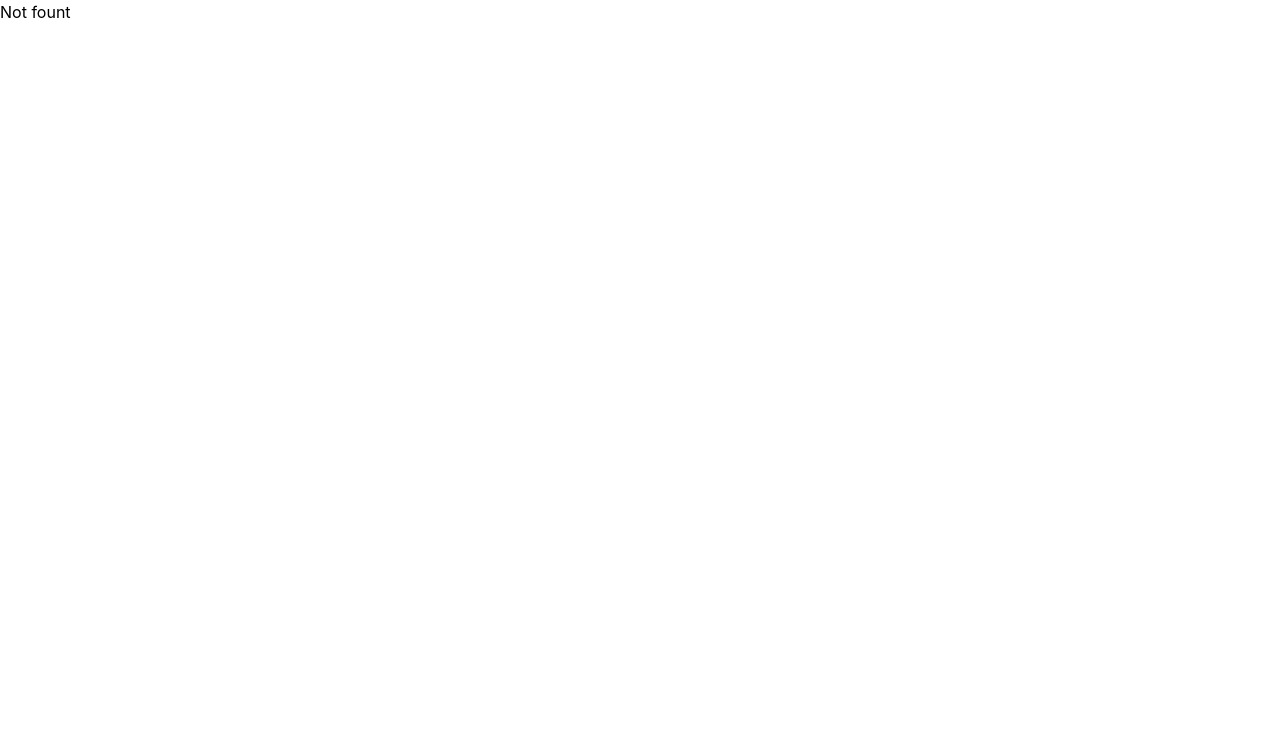
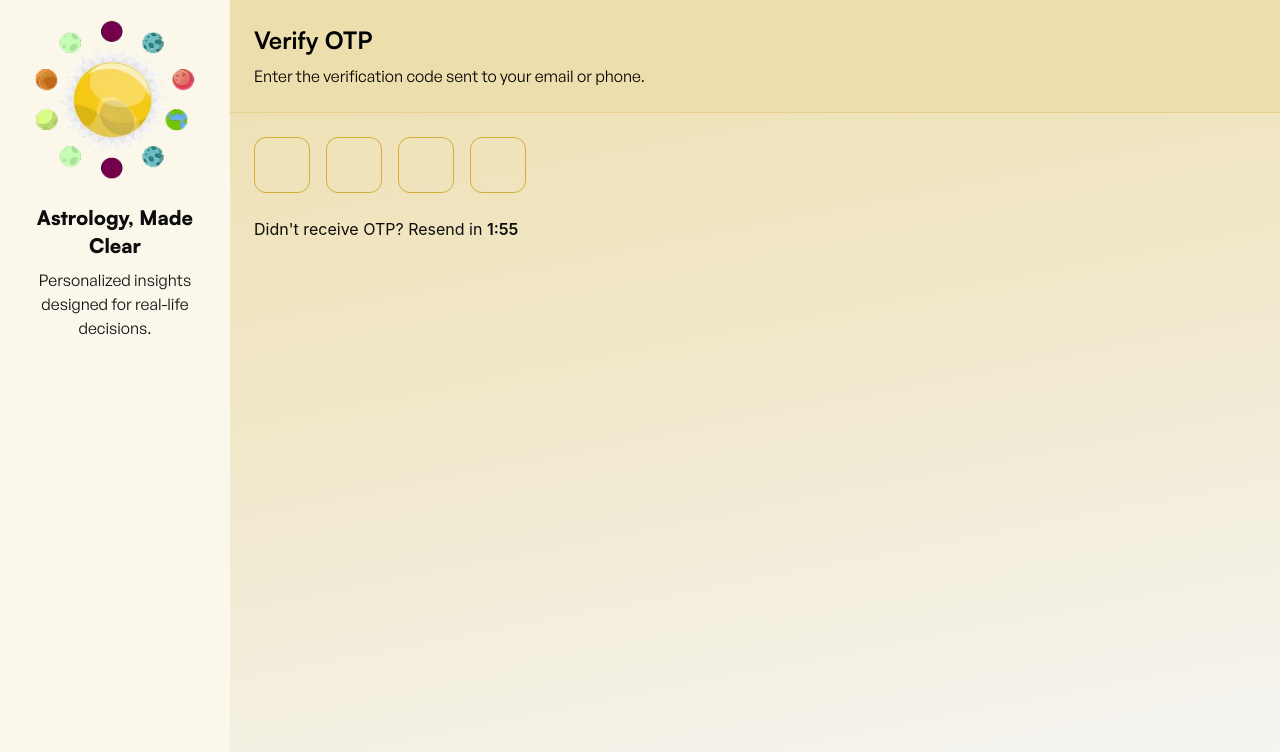
Before and after one commit to neon-lab-dev/Astrotitan-Web-Client, a React (Vite) app: page /auth/verify-otp in a window 1280 px wide. Shown: the top 752 px of the page. Built offline with nearby package versions, Linux system fonts and the light colour scheme.

Commit message:
Completed otp page ui

```diff
--- a/src/components/AuthHeader/AuthHeader.tsx
+++ b/src/components/AuthHeader/AuthHeader.tsx
@@ -20,7 +20,7 @@ const AuthHeader = () => {
       description: "Log in to continue accessing your personalized dashboard.",
     },
 
-    "/auth/otp": {
+    "/auth/verify-otp": {
       heading: "Verify OTP",
       description: "Enter the verification code sent to your email or phone.",
     },
--- /dev/null
+++ b/src/pages/AuthPages/VerifyOtp/VerifyOtp.tsx
@@ -0,0 +1,248 @@
+/* eslint-disable react-hooks/set-state-in-effect */
+import { useEffect, useRef, useState } from "react";
+import { useForm } from "react-hook-form";
+import Button from "../../../components/Reusable/Button/Button";
+import { ICONS } from "../../../assets";
+// import { useDispatch } from "react-redux";
+// import { useNavigate } from "react-router-dom";
+
+// import {
+//   useVerifyOtpMutation,
+//   useResendOtpMutation,
+//   useVerifyResetPasswordOtpMutation,
+// } from "../../../redux/features/auth/authApi";
+
+type TFormData = {
+  email: string;
+  otp: string;
+};
+
+const VerifyOtp = () => {
+  // API Integrations
+  // const [verifyOtp] = useVerifyOtpMutation();
+  // const [resendOtp, { isLoading: isResendOtpLoading }] =
+  //   useResendOtpMutation();
+  // const [verifyResetPasswordOtp] =
+  //   useVerifyResetPasswordOtpMutation();
+
+  // Navigation & Redux
+  // const navigate = useNavigate();
+  // const dispatch = useDispatch();
+
+  const {
+    handleSubmit,
+    formState: { errors, isSubmitting },
+    setValue,
+    trigger,
+    setError,
+    clearErrors,
+  } = useForm<TFormData>();
+
+  const [email, setEmail] = useState<string | null>(null);
+  const [phoneNumber, setPhoneNumber] = useState<string | null>(null);
+  console.log(email);
+  console.log(phoneNumber);
+
+  const [otpValues, setOtpValues] = useState(["", "", "", ""]);
+
+  const inputRefs = useRef<(HTMLInputElement | null)[]>([]);
+
+  const [timeLeft, setTimeLeft] = useState<number>(120);
+  const [canResend, setCanResend] = useState(false);
+
+  useEffect(() => {
+    const email = localStorage.getItem("signupEmail");
+    const phoneNumber = localStorage.getItem("forgetPasswordPhNo");
+
+    setEmail(email);
+    setPhoneNumber(phoneNumber);
+  }, []);
+
+  useEffect(() => {
+    if (timeLeft <= 0) {
+      setCanResend(true);
+      return;
+    }
+
+    const timer = setInterval(() => {
+      setTimeLeft((prev) => prev - 1);
+    }, 1000);
+
+    return () => clearInterval(timer);
+  }, [timeLeft]);
+
+  const handleChange = (
+    e: React.ChangeEvent<HTMLInputElement>,
+    idx: number,
+  ) => {
+    const val = e.target.value;
+
+    if (!/^\d?$/.test(val)) return;
+
+    const newOtpValues = [...otpValues];
+
+    newOtpValues[idx] = val;
+
+    setOtpValues(newOtpValues);
+
+    setValue("otp", newOtpValues.join(""));
+
+    // Clear OTP error once user starts typing again
+    clearErrors("otp");
+
+    trigger("otp");
+
+    if (val && idx < inputRefs.current.length - 1) {
+      inputRefs.current[idx + 1]?.focus();
+    }
+
+    // Auto submit when all digits are filled
+    if (newOtpValues.every((digit) => digit !== "")) {
+      handleSubmit(handleVerifyOtp)();
+    }
+  };
+
+  const handleKeyDown = (
+    e: React.KeyboardEvent<HTMLInputElement>,
+    idx: number,
+  ) => {
+    if (e.key === "Backspace" && otpValues[idx] === "" && idx > 0) {
+      inputRefs.current[idx - 1]?.focus();
+    }
+  };
+
+  const handleVerifyOtp = async (data: TFormData) => {
+    console.log("OTP Submitted:", data);
+
+    try {
+      // API Payload
+      // const payload = {
+      //   phoneNumber,
+      //   otp: data.otp,
+      // };
+      // API Call
+      // const response = await verifyResetPasswordOtp(payload).unwrap();
+      // Success Handling
+      // if (response?.success) {
+      //   navigate("/reset-password", {
+      //     state: { navigateFrom: "verify-otp" },
+      //   });
+      // }
+    } catch (err) {
+      console.error("OTP verification failed:", err);
+
+      setError("otp", {
+        type: "manual",
+        message: "Invalid OTP. Please try again.",
+      });
+    }
+  };
+
+  const handleResend = async () => {
+    setOtpValues(["", "", "", ""]);
+
+    try {
+      // API Payload
+      // const payload = {
+      //   phoneNumber,
+      // };
+
+      // API Call
+      // const res = await resendOtp(payload);
+
+      // Success Handling
+      // if (res?.data?.success) {
+      //   setTimeLeft(120);
+      //   setCanResend(false);
+      // }
+
+      // Temporary UI Reset
+      setTimeLeft(120);
+      setCanResend(false);
+    } catch (err) {
+      console.error("Resend OTP failed:", err);
+    }
+  };
+
+  const formatTime = (seconds: number) => {
+    const m = Math.floor(seconds / 60);
+
+    const s = seconds % 60;
+
+    return `${m}:${s.toString().padStart(2, "0")}`;
+  };
+
+  return (
+    <form
+      onSubmit={handleSubmit(handleVerifyOtp)}
+      className="flex flex-col gap-6 font-Nunito"
+    >
+      {/* OTP Error */}
+      {/* {errors?.otp && (
+          <p className="text-red-500 text-sm">
+            {errors?.otp?.message}
+          </p>
+        )} */}
+
+      {/* OTP Inputs */}
+      <div className="flex items-center gap-5 md:gap-8">
+        <div className="flex gap-2 md:gap-4 justify-center">
+          {otpValues.map((digit, idx) => (
+            <input
+              key={idx}
+              type="text"
+              inputMode="numeric"
+              maxLength={1}
+              autoComplete="one-time-code"
+              value={digit}
+              onChange={(e) => handleChange(e, idx)}
+              onKeyDown={(e) => handleKeyDown(e, idx)}
+              ref={(el: HTMLInputElement | null) => {
+                inputRefs.current[idx] = el;
+              }}
+              className={`size-10 md:size-14 2xl:size-17 text-center text-xl rounded-lg lg:rounded-xl border transition-colors focus:outline-none ${
+                digit && !errors.otp && !isSubmitting
+                  ? "border-primary-5 text-primary-5 focus:border-primary-5"
+                  : isSubmitting
+                    ? "border-primary-5 opacity-40 animate-pulse text-primary-5"
+                    : errors?.otp
+                      ? "border-red-500 focus:border-red-500 text-red-500"
+                      : "border-neutral-30 focus:border-primary-5 text-primary-5"
+              }`}
+            />
+          ))}
+        </div>
+      </div>
+
+      {/* Loading Spinner */}
+      {isSubmitting && (
+        <div className="flex justify-center">
+          <div className="w-6 h-6 border-2 border-primary-5 border-t-transparent rounded-full animate-spin"></div>
+        </div>
+      )}
+
+      {/* Resend Section */}
+      <div className="flex items-center">
+        {canResend ? (
+          <Button
+            type="submit"
+            label="Resend OTP"
+            variant="primary"
+            rightIcon={ICONS.arrowRight}
+            className="w-fit"
+            // isLoading={isLoading}
+            // isDisabled={isLoading}
+            onClick={handleResend}
+          />
+        ) : (
+          <p className="text-sm md:text-base leading-6 text-neutral-5">
+            Didn't receive OTP? Resend in{" "}
+            <span className="font-semibold">{formatTime(timeLeft)}</span>
+          </p>
+        )}
+      </div>
+    </form>
+  );
+};
+
+export default VerifyOtp;
--- a/src/routes/routes.tsx
+++ b/src/routes/routes.tsx
@@ -7,6 +7,7 @@ import ContactUs from "../pages/ContactUs/ContactUs";
 import AuthLayout from "../layouts/AuthLayout/AuthLayout";
 import Login from "../pages/AuthPages/Login/Login";
 import Signup from "../pages/AuthPages/Signup/Signup";
+import VerifyOtp from "../pages/AuthPages/VerifyOtp/VerifyOtp";
 
 export const router = createBrowserRouter([
   {
@@ -41,6 +42,10 @@ export const router = createBrowserRouter([
         path: "login",
         element: <Login />,
       },
+      {
+        path: "verify-otp",
+        element: <VerifyOtp />,
+      },
     ],
   },
 ]);
```
